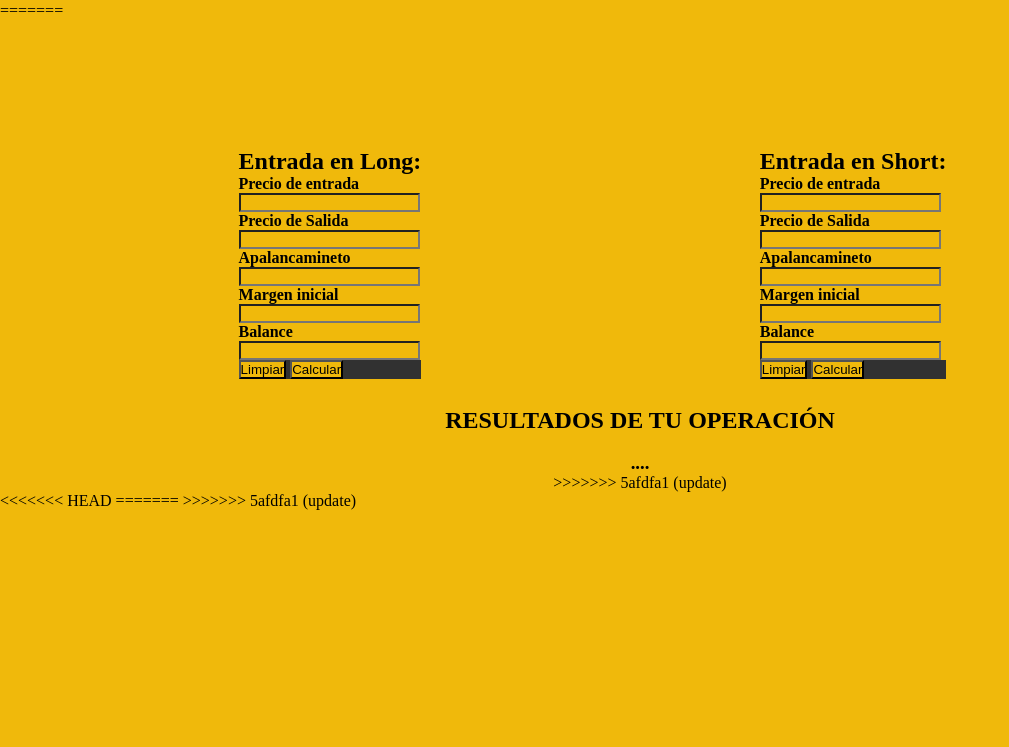
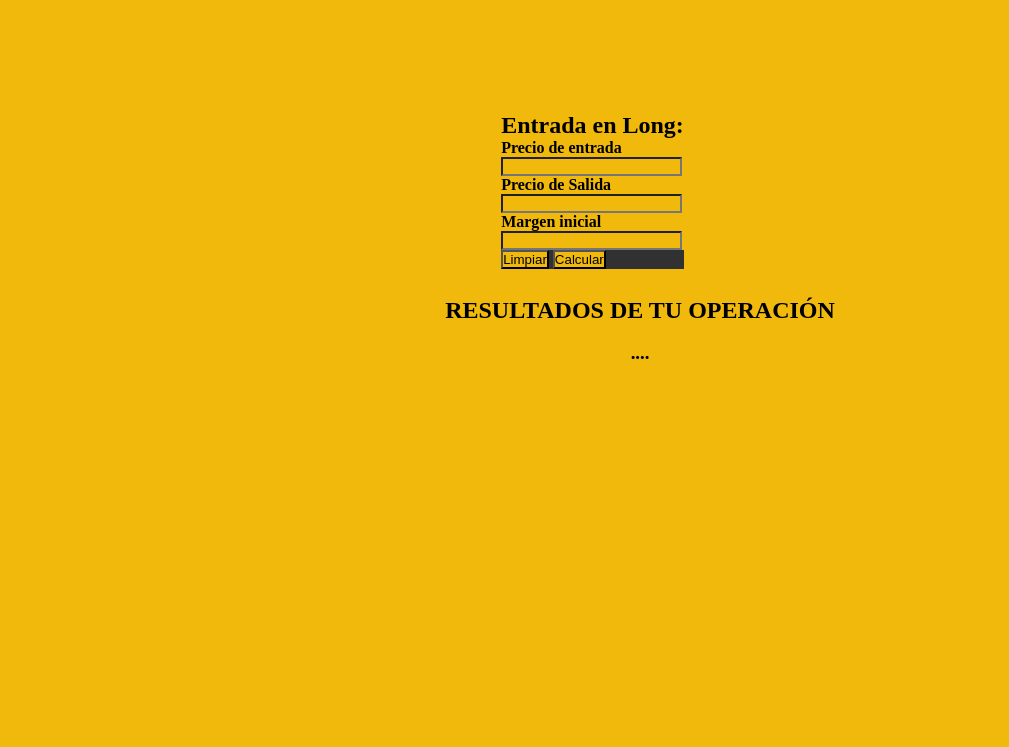
Before and after one commit to alexisnpavlik/Learning-Binance-Calculator, a plain HTML site: page index.html in a window 1280 px wide. Shown: the part 53-800 px from the top of the page, without its empty margins (0-1009 px from the left). Drawn offline with Linux system fonts and the light colour scheme.

Commit message:
html funcion

```diff
--- a/calcular.js
+++ b/calcular.js
@@ -1,61 +1,29 @@
-<<<<<<< HEAD
-var calc = document.getElementById('calculus')
+// function getDataLong() {
+//     var entradaL = document.getElementById("precio_entrada_long").value;
+//     // var salidaL = document.getElementById("precio_salida_long").value;
+//     // var apalancamientoL = document.getElementById("apalancamiento_long").value;
+//     // var margen_inicialL = document.getElementById("margen_inicial_long").value;
+//     // var balanceL = document.getElementById("balance_long").value;
+
+//     const value = entradaL * 4;
+
+//     const log = document.getElementById('log');
+//     log.innerHTML = value;
 
 
-
-// var contract = prompt("INGRESA TU PAR DE ALL COIN");
-// var mode = prompt("selecciona modo");
-// var precio_entrada = prompt("precio de entrada en usdt");
-// var precio_salida = prompt("precio de salida en usdt");
-// var margen_inicial = prompt("margin inicial en usdt");
-// var balance = prompt("wallet Balance en usdt")
-// var calcular; ///no se si va esta
-// var quanty_crip;
-// var pnl_usdt;
-// var roe_porcentual;
-// var liqui_price;
-
-quanty_crip = ///ecuacion
-    pnl_usdt = /// ecuacion
-    roe_porcentual = /// ecuacion
-    liqui_price = /// ecuacion
-
-
-    document.write("tus resultados son: " + quanty_crip + "Crypto");
-=======
-const input = document.querySelector('input'); // Get the input element
-input.addEventListener('change', getDataLong); //Cuando el input cambie ejecute la función
+//
 
 
 function getDataLong() {
     var entradaL = document.getElementById("precio_entrada_long").value;
-    // var salidaL = document.getElementById("precio_salida_long").value;
+    var salidaL = document.getElementById("precio_salida_long").value;
+    var margen_inicialL = document.getElementById("margen_inicial_long").value;
     // var apalancamientoL = document.getElementById("apalancamiento_long").value;
-    // var margen_inicialL = document.getElementById("margen_inicial_long").value;
     // var balanceL = document.getElementById("balance_long").value;
 
-    const value = entradaL * 4;
+    const value = salidaL * margen_inicialL / entradaL - margen_inicialL;
 
     const log = document.getElementById('log');
     log.innerHTML = value;
 
 }
-
-
-
-
-
-// var getDataShort = function() {
-//     var entradaSh = document.getElementById("precio_entrada_short").value;
-//     var salidaSh = document.getElementById("precio_salida_short").value;
-//     var apalancamientoSh = document.getElementById("apalancamiento_short").value;
-//     var margen_inicialSh = document.getElementById("margen_inicial_short").value;
-//     var balanceSh = document.getElementById("balance_short").value;
-//     var calcularSh;
-//     calcularSh = precio_entradaSh * 100;
-//     console.log(calcularSh);
-// };
-
-
-
->>>>>>> 5afdfa1 (update)
--- a/index.html
+++ b/index.html
@@ -20,11 +20,6 @@
 
     </header>
     <main>
-<<<<<<< HEAD
-        <section>
-            <div id='calculus'>
-            </div>
-=======
         <section class="cajas">
             <form>
                 <h2> Entrada en Long:</h2>
@@ -37,48 +32,21 @@
                     <h4>Precio de Salida</h4>
                     <input type="number" id="precio_salida_long"></input>
                 </div>
-                <div>
+                <!-- <div>
                     <h4>Apalancamineto</h4>
                     <input type="number" id="apalancamineto_long"></input>
-                </div>
+                </div> -->
                 <div>
                     <h4>Margen inicial</h4>
                     <input type="number" id="margen_inicial_long"></input>
                 </div>
-                <div>
+                <!-- <div>
                     <h4>Balance</h4>
                     <input type="number" id="balance_long"></input>
-                </div>
+                </div> -->
                 <button type="reset"> Limpiar </button>
-                <button type="submit" onclick="getDataLong()"> Calcular </button>
-            </form>
+                <input type="button" onclick="getDataLong()" value="Calcular">
 
-            <form>
-                <h2> Entrada en Short:</h2>
-            </p>
-            <div>
-                <h4>Precio de entrada</h4>
-                <input type="number" id="precio_entrada_short"></input>
-            </div>
-            <div>
-                <h4>Precio de Salida</h4>
-                <input type="number" id="precio_entrada_short"></input>
-            </div>
-            <div>
-                <h4>Apalancamineto</h4>
-                <input type="number" id="apalancamineto_short"></input>
-            </div>
-            <div>
-                <h4>Margen inicial</h4>
-                <input type="number" id="margen_inicial_short"></input>
-            </div>
-            <div>
-                <h4>Balance</h4>
-                <input type="number" id="balance_short"></input>
-            </div>
-                <button type="reset"> Limpiar </button>
-                <button type="submit" onclick="getDataShort()"> Calcular </button>
-            </form>
         </section>
         <br>
 
@@ -87,7 +55,6 @@
             <br>
             <p><b><h3 id="log">....</h3></b></p>
 
->>>>>>> 5afdfa1 (update)
         </section>
 
     </main>
@@ -96,8 +63,4 @@
     </footer>
 </body>
 
-<<<<<<< HEAD
 </html>
-=======
-</html>
->>>>>>> 5afdfa1 (update)
```
